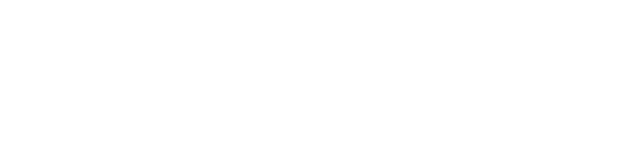
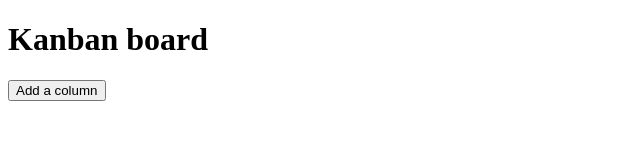
Before and after one commit to kubkil/SM-11-6, a website: page index.html in a window 1280 px wide. Shown: the whole page, without its empty margins (0-640 px from the left). Drawn offline with nearby package versions, Linux system fonts and the light colour scheme.

Commit message:
add board markup

```diff
--- a/index.html
+++ b/index.html
@@ -7,12 +7,19 @@
   <meta name="viewport" content="width=device-width, initial-scale=1.0">
   <meta http-equiv="X-UA-Compatible" content="ie=edge">
   <title>Document</title>
-  <link rel="stylesheet" href="css/style.css" type="text/css">
   <script src="https://ajax.googleapis.com/ajax/libs/jquery/3.3.1/jquery.min.js"></script>
   <link rel="stylesheet" href="https://ajax.googleapis.com/ajax/libs/jqueryui/1.12.1/themes/smoothness/jquery-ui.css">
   <script src="https://ajax.googleapis.com/ajax/libs/jqueryui/1.12.1/jquery-ui.min.js"></script>
+  <link rel="stylesheet" href="css/style.css" type="text/css">
 </head>
 <body>
+
+  <div id="board" class="board">
+    <h1>Kanban board</h1>
+    <button class="create-column" type="button">Add a column</button>
+    <div class="column-container"></div>
+  </div>
+
   <script src="js/script.js" type="text/javascript"></script>
 </body>
 </html>
```
